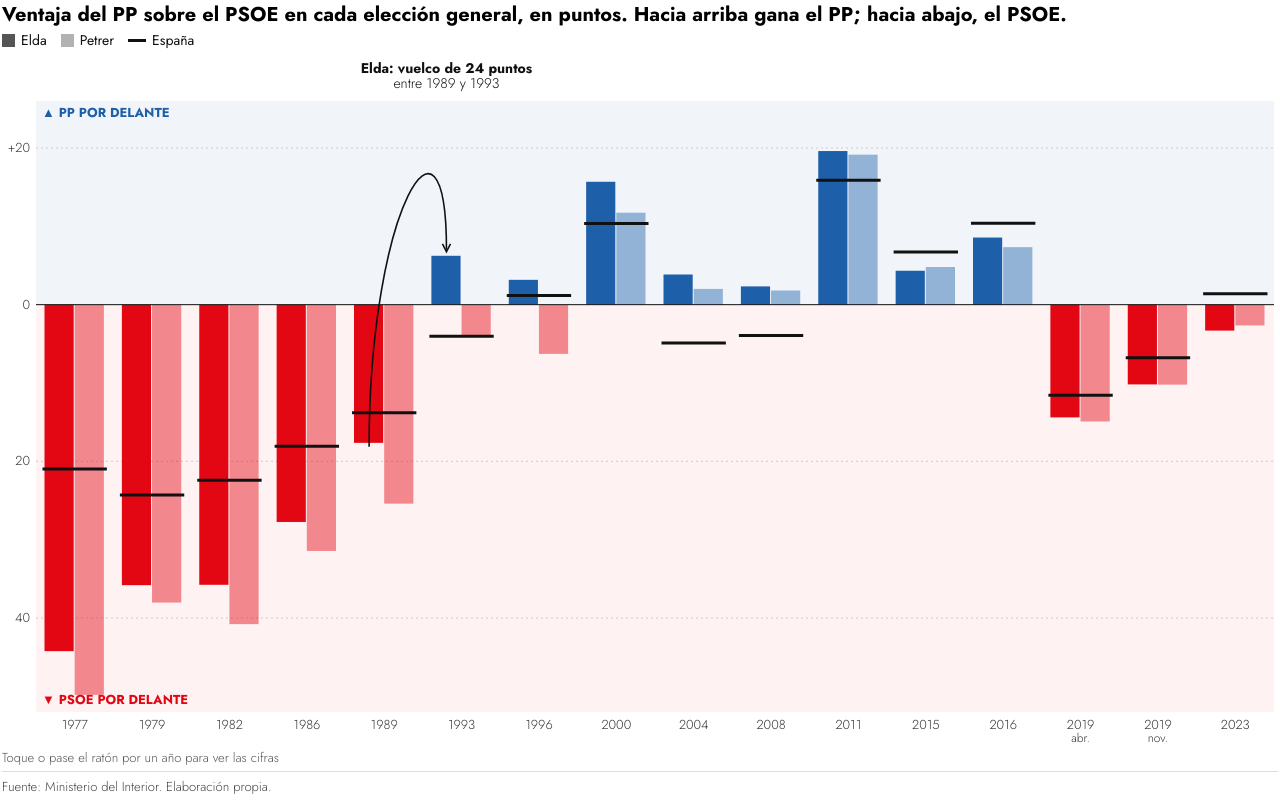
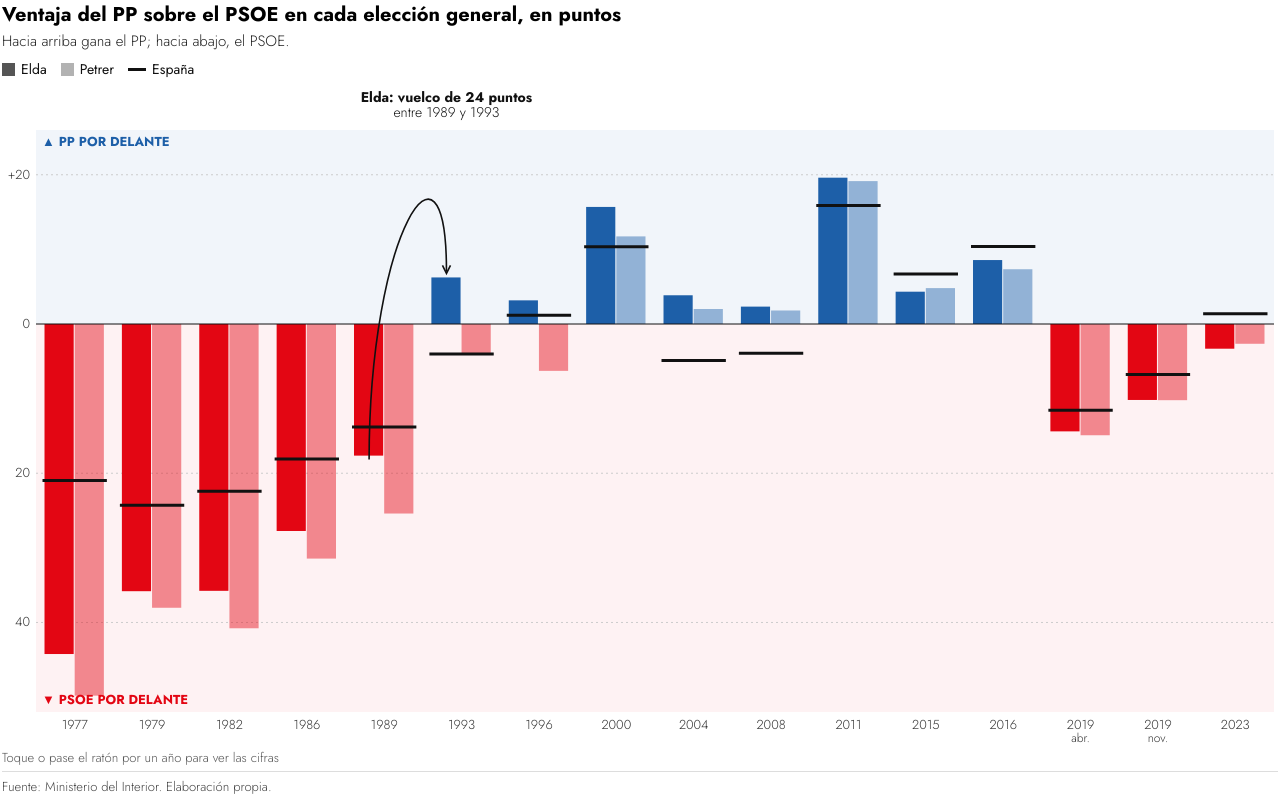
Before and after one commit to borja-quiles-moran/elecciones-elda-petrer, a plain HTML site: page grafico_pendulo.html in a window 1280 px wide. Drawn offline with Linux system fonts and the light colour scheme.

Commit message:
G1: titular y subtítulo separados
Co-Authored-By: Claude Opus 5.5 <noreply@anthropic.com>
Claude-Session: https://claude.ai/code/session_01BGcteJPgLDhWooeFSJD87w

```diff
--- a/grafico_pendulo.html
+++ b/grafico_pendulo.html
@@ -124,7 +124,7 @@ function showTip(f, html, ev){
 
 // 1. El péndulo: ventaja del PP sobre el PSOE
 function pendulo(box){
-  var f = frame(box, {t: 'Ventaja del PP sobre el PSOE en cada elección general, en puntos. Hacia arriba gana el PP; hacia abajo, el PSOE.', s: '',
+  var f = frame(box, {t: 'Ventaja del PP sobre el PSOE en cada elección general, en puntos', s: 'Hacia arriba gana el PP; hacia abajo, el PSOE.',
     key: chip('#555', 'Elda') + chip('rgba(85,85,85,.45)', 'Petrer') + '<span><i class="ln"></i>España</span>', hint: 'Toque o pase el ratón por un año para ver las cifras'});
   var W = f.W, H = f.H, n = W < 560, M = {t: 44, r: 4, b: 36, l: 34}, w = W - M.l - M.r, h = H - M.t - M.b;
   var svg = E('svg', {width: W, height: H}, f.bd), g = E('g', {transform: 'translate(' + M.l + ',' + M.t + ')'}, svg);
```
Also changed, not shown: index_iframe.html (+1 -1 lines).
